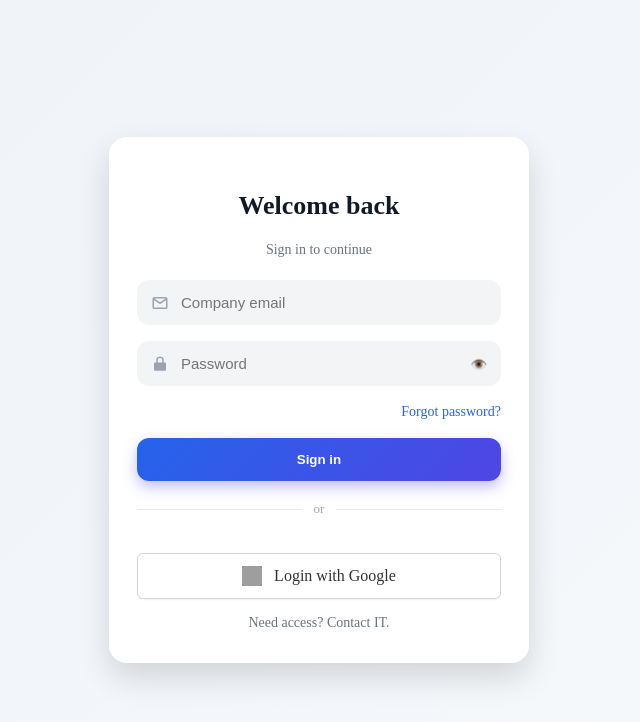
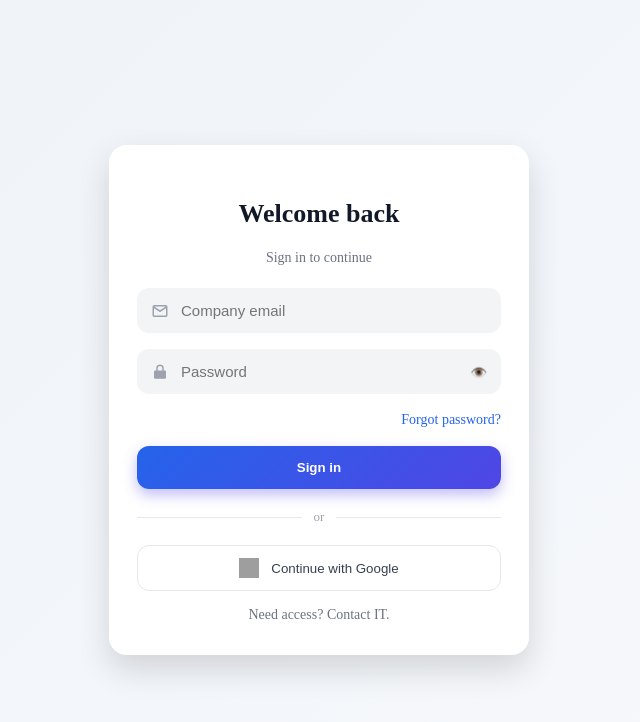
Before and after one commit to doneybiju/Employee-Management-System, a Next.js app in the folder frontend/: page /login in a window 1280 px wide. Shown: the top 722 px of the page, without its empty margins (321-961 px from the left). Built offline with nearby package versions, Linux system fonts and the light colour scheme; no server answers; grey boxes are pictures that could not be loaded.

Commit message:
Implement SSO Integration in Login Page

```diff
--- a/frontend/src/components/LoginButton.tsx
+++ /dev/null
@@ -1,33 +0,0 @@
-import React from 'react';
-
-export default function LoginButton() {
-  return (
-    <a
-      href="http://localhost:4000/api/auth/google"
-      style={{
-        display: 'inline-flex',
-        alignItems: 'center',
-        justifyContent: 'center',
-        padding: '0.75rem 1.5rem',
-        backgroundColor: '#ffffff',
-        color: '#333333',
-        border: '1px solid #d1d5db',
-        borderRadius: '0.375rem',
-        fontWeight: 500,
-        textDecoration: 'none',
-        boxShadow: '0 1px 2px 0 rgba(0, 0, 0, 0.05)',
-        cursor: 'pointer',
-        marginTop: '1rem',
-        width: '100%',
-        boxSizing: 'border-box',
-      }}
-    >
-      <img
-        src="https://www.gstatic.com/firebasejs/ui/2.0.0/images/auth/google.svg"
-        alt="Google logo"
-        style={{ width: '1.25rem', height: '1.25rem', marginRight: '0.75rem' }}
-      />
-      Login with Google
-    </a>
-  );
-}
--- a/frontend/src/pages/login.module.css
+++ b/frontend/src/pages/login.module.css
@@ -68,6 +68,7 @@
 .sso {
   width: 100%; padding: 12px; border-radius: 12px; border: 1px solid #e5e7eb;
   background: #fff; color: #374151; font-weight: 500; cursor: pointer;
+  display: flex; align-items: center; justify-content: center; gap: 0.75rem;
 }
 .sso:hover { background: #f9fafb; }
 
--- a/frontend/src/pages/login.tsx
+++ b/frontend/src/pages/login.tsx
@@ -5,7 +5,6 @@ import { useRouter } from 'next/router';
 import { useAuth } from '@/context/AuthContext';
 import styles from './login.module.css';
 import Link from 'next/link';
-import LoginButton from '@/components/LoginButton';
 
 export default function LoginPage() {
   const router = useRouter();
@@ -143,7 +142,19 @@ export default function LoginPage() {
 
           <div className={styles.divider}><span>or</span></div>
 
-          <LoginButton />
+          <button
+            type="button"
+            className={styles.sso}
+            onClick={() => { window.location.href = '/api/auth/google'; }}
+          >
+            <img
+              src="https://www.gstatic.com/firebasejs/ui/2.0.0/images/auth/google.svg"
+              alt="Google logo"
+              width={20}
+              height={20}
+            />
+            Continue with Google
+          </button>
 
           <div className={styles.footer}>
             Need access? Contact IT.
```
